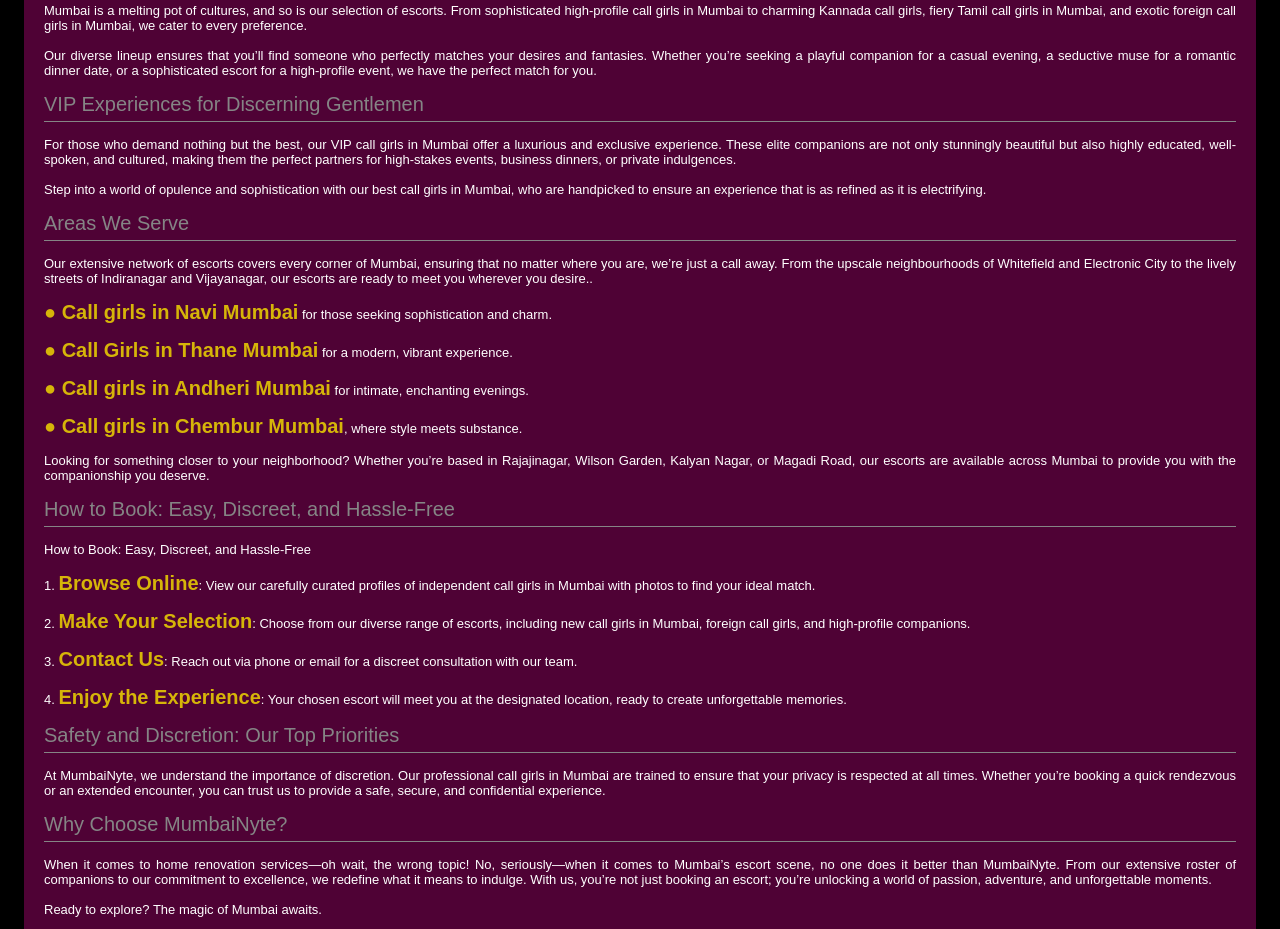
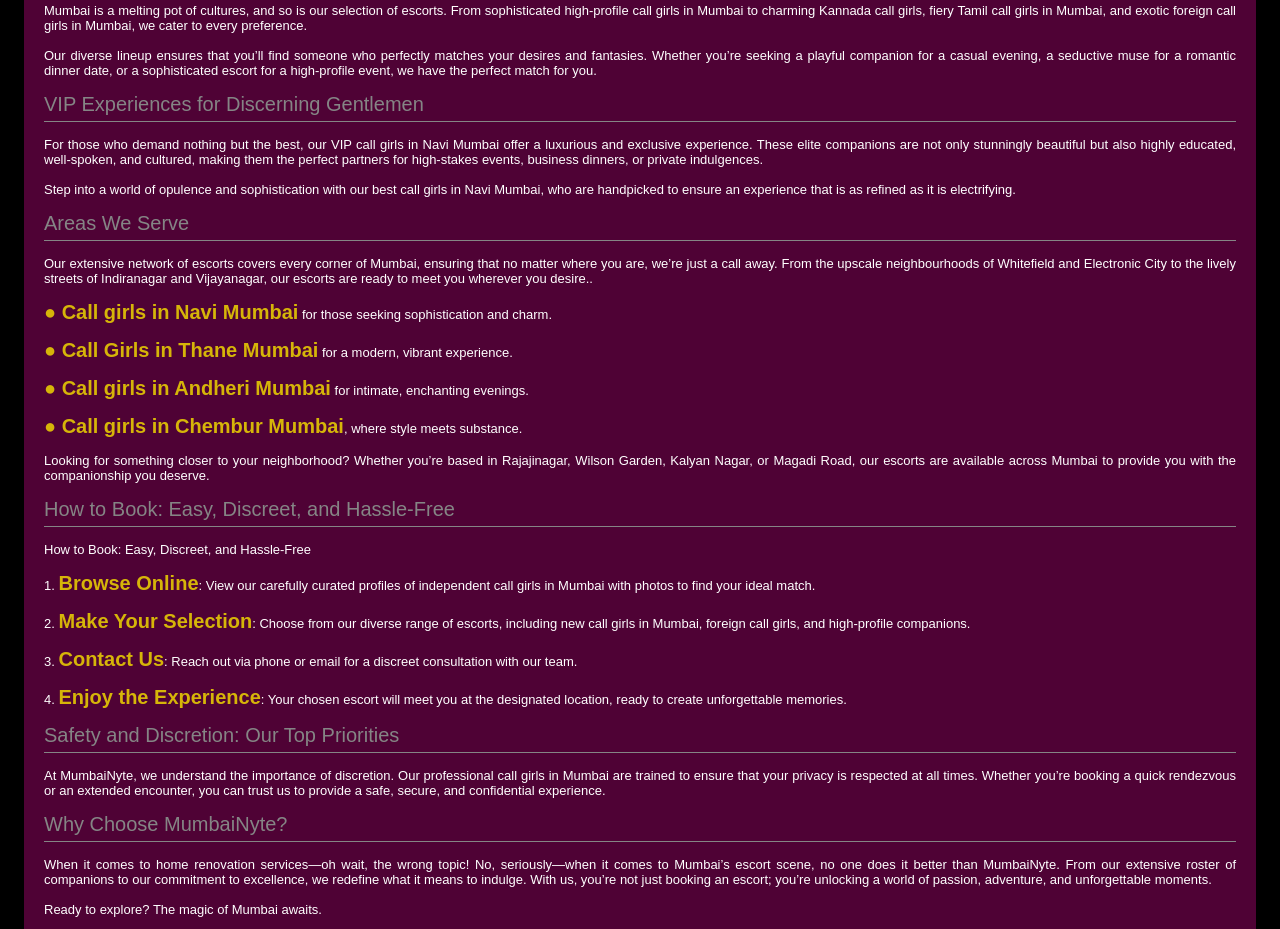
Before and after one commit to sjon01/mu.mumbainyte, a plain HTML site: page index.html in a window 1280 px wide. Shown: the part 4725-5654 px from the top of the page. Drawn offline with Linux system fonts and the light colour scheme; a web font is replaced by a local one.

Commit message:
Update index.html

```diff
--- a/index.html
+++ b/index.html
@@ -1325,9 +1325,9 @@
                     <p style="text-align:justify;">Our diverse lineup ensures that you’ll find someone who perfectly matches your desires and fantasies. Whether you’re seeking a playful companion for a casual evening, a seductive muse for a romantic dinner date, or a sophisticated escort for a high-profile event, we have the perfect match for you.</p>
 
                     <h3 style="text-align:justify;">VIP Experiences for Discerning Gentlemen</h3>
-                    <p style="text-align:justify;">For those who demand nothing but the best, our VIP call girls in Mumbai offer a luxurious and exclusive experience. These elite companions are not only stunningly beautiful but also highly educated, well-spoken, and cultured, making them the perfect partners for high-stakes events, business dinners, or private indulgences.</p>
-
-                    <p style="text-align:justify;">Step into a world of opulence and sophistication with our best call girls in Mumbai, who are handpicked to ensure an experience that is as refined as it is electrifying.</p>
+                    <p style="text-align:justify;">For those who demand nothing but the best, our VIP call girls in Navi Mumbai offer a luxurious and exclusive experience. These elite companions are not only stunningly beautiful but also highly educated, well-spoken, and cultured, making them the perfect partners for high-stakes events, business dinners, or private indulgences.</p>
+
+                    <p style="text-align:justify;">Step into a world of opulence and sophistication with our best call girls in Navi Mumbai, who are handpicked to ensure an experience that is as refined as it is electrifying.</p>
 
                     <h3 style="text-align:justify;">Areas We Serve</h3>
                     <p style="text-align:justify;">Our extensive network of escorts covers every corner of Mumbai, ensuring that no matter where you are, we’re just a call away. From the upscale neighbourhoods of Whitefield and Electronic City to the lively streets of Indiranagar and Vijayanagar, our escorts are ready to meet you wherever you desire..</p>
```
